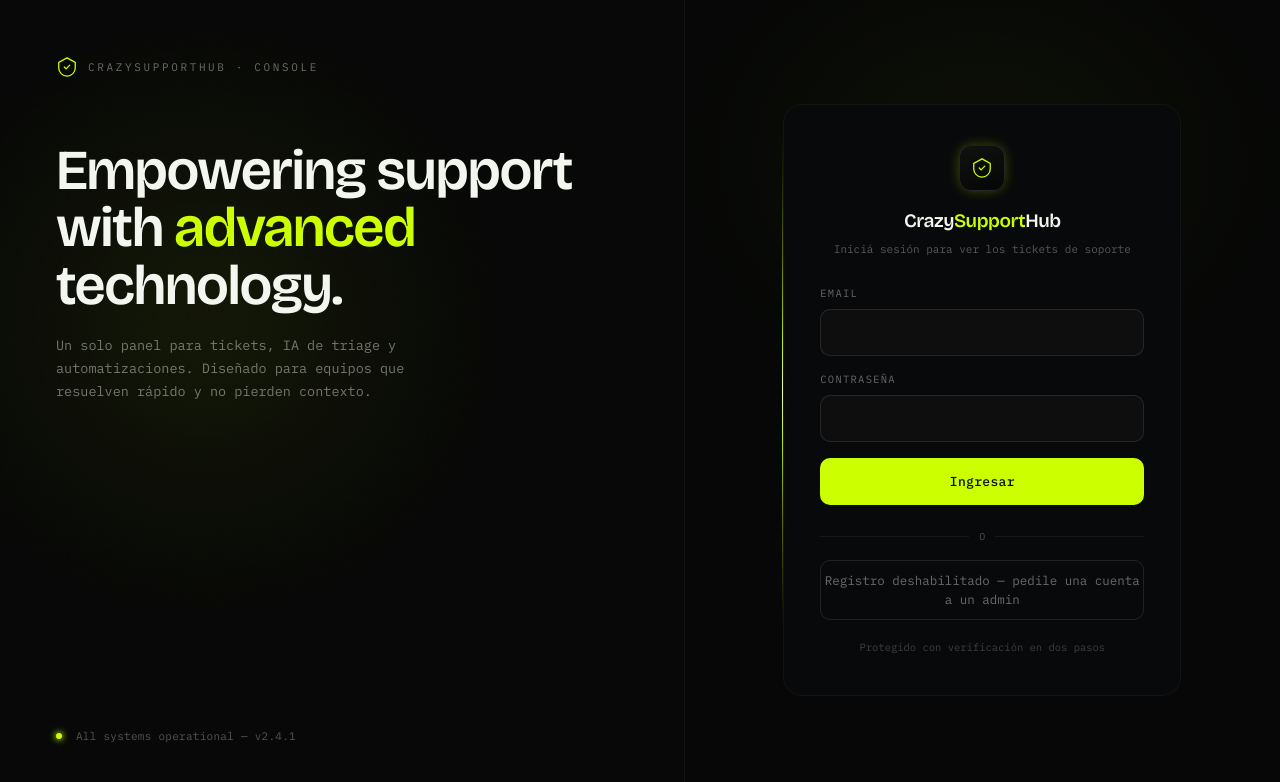
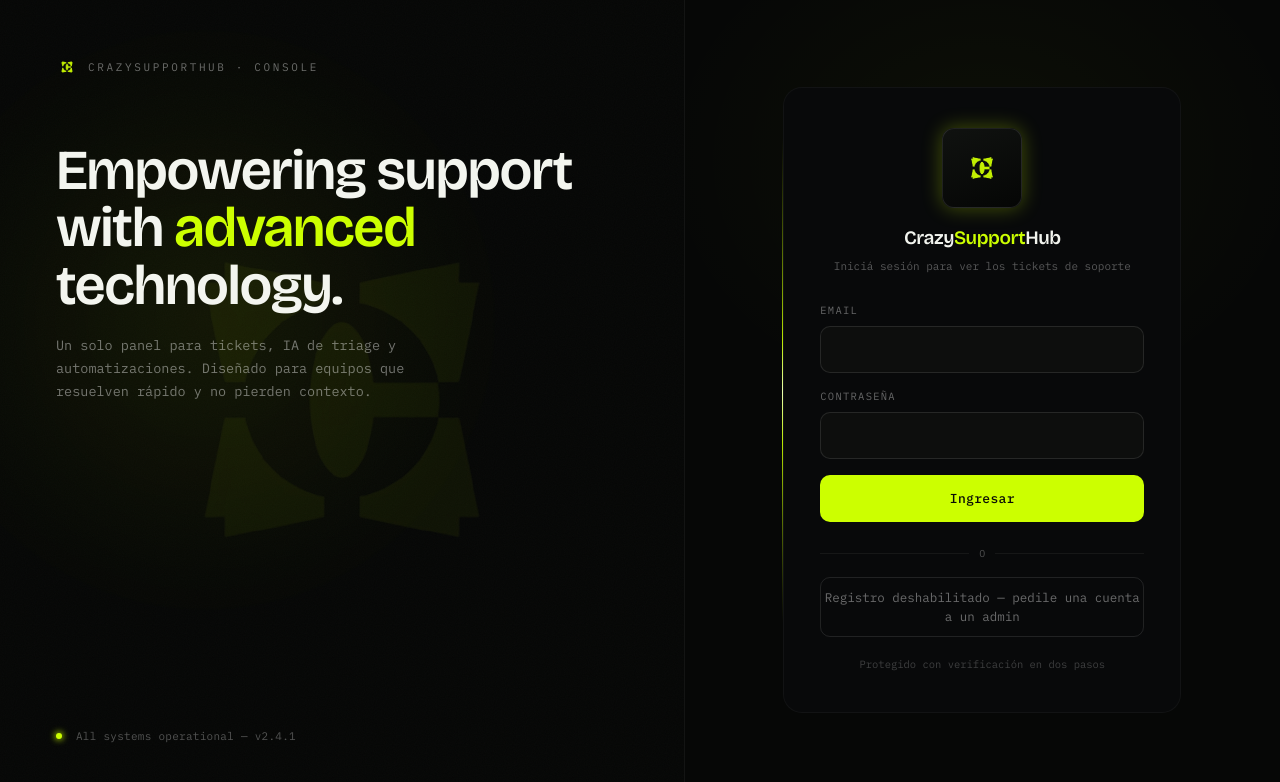
Before and after one commit to JuanD-2005/crazy-imagine-prueba-fullstack, a React (Vite) app in the folder frontend/: page /login in a window 1280 px wide. Shown: the top 782 px of the page. Built offline with nearby package versions, Linux system fonts and the light colour scheme; no server answers.

Commit message:
style: agregar logo oficial y ajustar tamaños en login

```diff
--- a/frontend/src/components/Logo.tsx
+++ b/frontend/src/components/Logo.tsx
@@ -1,20 +1,7 @@
+import logoSrc from '../assets/crazy_logo.png'
+
 export function LogoMark({ className = 'h-[22px] w-[22px]' }: { className?: string }) {
-  return (
-    <svg viewBox="0 0 24 24" fill="none" className={className}>
-      <path
-        d="M12 2L3 7v6c0 5 4 8.5 9 9 5-.5 9-4 9-9V7l-9-5z"
-        stroke="var(--color-neon)"
-        strokeWidth="1.4"
-      />
-      <path
-        d="M9 12l2 2 4-4"
-        stroke="var(--color-neon)"
-        strokeWidth="1.4"
-        strokeLinecap="round"
-        strokeLinejoin="round"
-      />
-    </svg>
-  )
+  return <img src={logoSrc} alt="CrazySupportHub" className={`object-contain ${className}`} />
 }
 
 export function LogoWordmark({ className = 'text-[17px]' }: { className?: string }) {
--- a/frontend/src/index.css
+++ b/frontend/src/index.css
@@ -227,6 +227,15 @@ body {
   overflow: hidden;
 }
 
+input:-webkit-autofill,
+input:-webkit-autofill:hover,
+input:-webkit-autofill:focus {
+  -webkit-text-fill-color: #eef1e9;
+  -webkit-box-shadow: 0 0 0 1000px #0d0e0d inset;
+  box-shadow: 0 0 0 1000px #0d0e0d inset;
+  transition: background-color 9999s ease-in-out 0s;
+}
+
 .btn-sheen::after {
   content: '';
   position: absolute;
--- a/frontend/src/pages/LoginPage.tsx
+++ b/frontend/src/pages/LoginPage.tsx
@@ -47,6 +47,10 @@ export function LoginPage() {
         onMouseMove={spotlight.onMouseMove}
         style={spotlight.style}
       >
+        <div className="pointer-events-none absolute inset-0 z-[1] flex items-center justify-center">
+          <LogoMark className="h-[560px] w-[560px] opacity-5" />
+        </div>
+
         <div className="relative z-[2]">
           <div className="mb-16 inline-flex items-center gap-2.5">
             <LogoMark />
@@ -80,8 +84,8 @@ export function LoginPage() {
         <div className="card-border w-[400px] max-w-[90vw]">
           <div className="relative rounded-[19px] border border-white/[0.04] bg-[#08090a] px-9 py-10">
             <div className="mb-7 flex flex-col items-center">
-              <div className="relative mb-4 flex h-[46px] w-[46px] items-center justify-center rounded-xl border border-[var(--line-strong)] bg-[linear-gradient(160deg,#101210,#050605)] shadow-[0_0_14px_-2px_rgba(204,255,0,0.35)]">
-                <LogoMark />
+              <div className="relative mb-4 flex h-20 w-20 items-center justify-center rounded-xl border border-[var(--line-strong)] bg-[linear-gradient(160deg,#101210,#050605)] shadow-[0_0_20px_rgba(204,255,0,0.3)]">
+                <LogoMark className="h-11 w-11" />
               </div>
               <LogoWordmarkTitle />
               <div className="mt-1.5 text-[11px] text-white/32">
```
Also changed, not shown: frontend/src/assets/crazy_logo.png (added).
